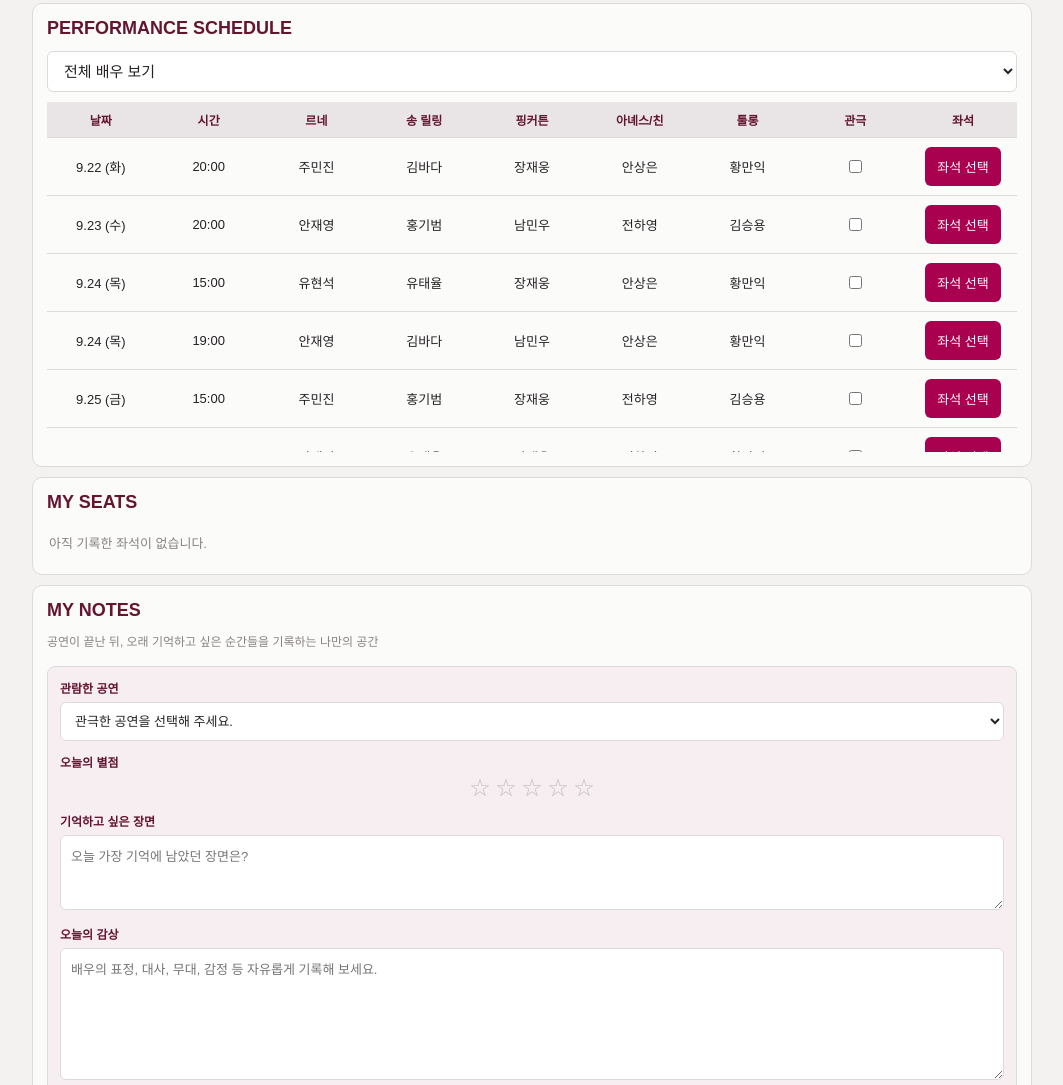
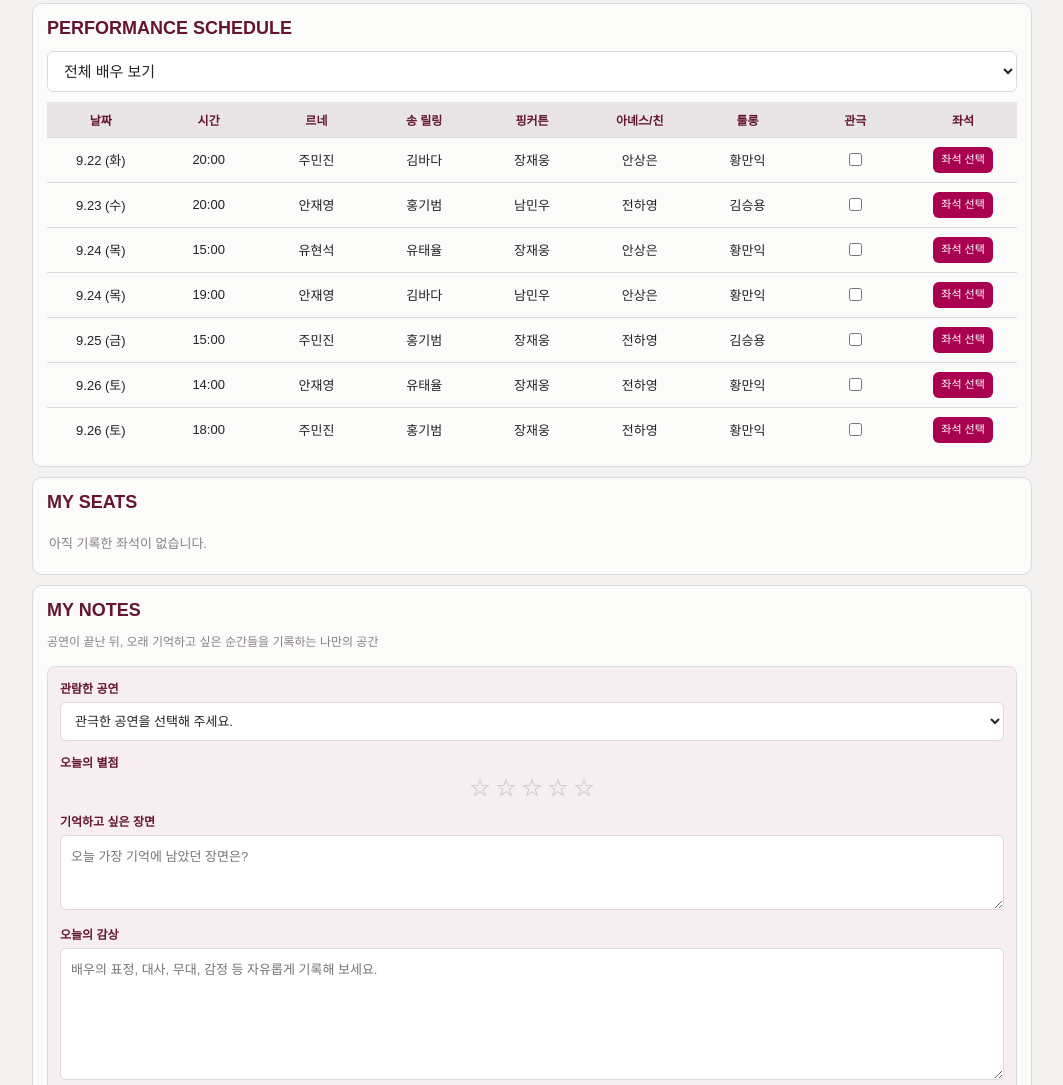
Before and after one commit to LEUGOL/m-butterfly, a plain HTML site: page index.html in a window 1280 px wide. Shown: the part 828-1913 px from the top of the page, without its empty margins (108-1171 px from the left). Drawn offline with Linux system fonts and the light colour scheme.

Commit message:
Update index.html

```diff
--- a/index.html
+++ b/index.html
@@ -1492,6 +1492,13 @@ min-width:10px;
 flex-basis:10px;
 height:12px;
 }
+}
+ .seat-select-button{
+ padding:4px 8px;
+ font-size:11px;
+ min-height:26px;
+ line-height:1.2;
+ white-space:nowrap;
 }
 </style>
 </head>
@@ -2261,6 +2268,11 @@ function importData(event){
 
    if(data&&Array.isArray(data.records)){
     records=data.records;
+    records.forEach(r=>{
+ if(!Array.isArray(r.seatSelections)){
+  r.seatSelections=[];
+ }
+});
     notes=Array.isArray(data.notes)?data.notes:[];
     ratings=data.ratings&&typeof data.ratings==="object"
      ?data.ratings:{};
```
